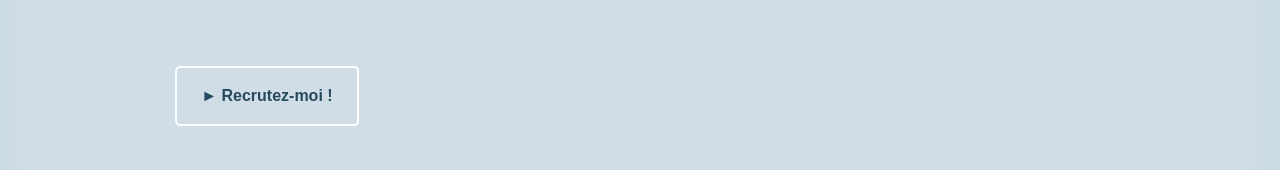
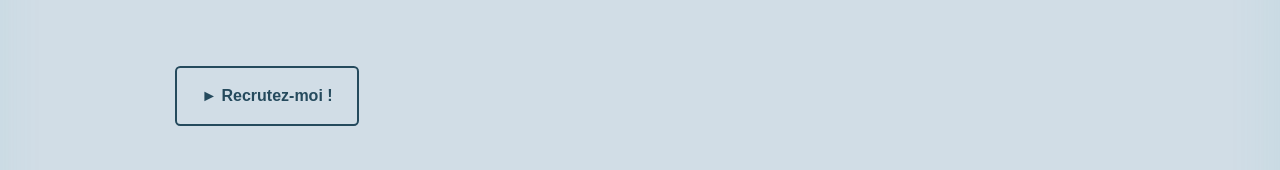
Before and after one commit to Melvinvmegen/Portfolio_VUE, a Vue app: page / in a window 1280 px wide. In both pictures the pointer is over the link 266 px from the left and 726 px from the top of the page. Shown: the part 630-800 px from the top of the page. Built offline with nearby package versions, Linux system fonts and the light colour scheme; what vue-particles, vue-typed-js would draw is missing.

Commit message:
important again and again

```diff
--- a/src/components/Button/HireMe.vue
+++ b/src/components/Button/HireMe.vue
@@ -31,7 +31,7 @@ export default {
 
   .hire-me:hover {
     background: transparent;
-    border: 2px solid #254A5D;
+    border: 2px solid #254A5D !important;
     color: #254A5D !important;
   }
 
```
